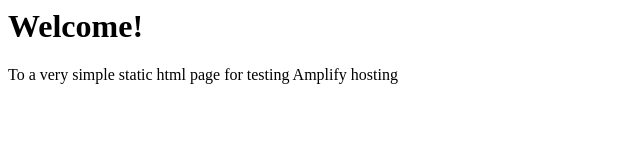
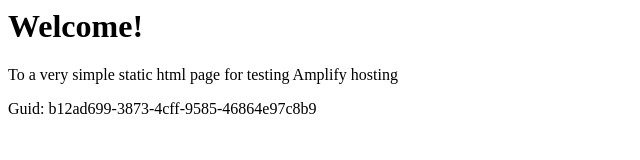
Before and after one commit to aws-aemilia-hkg/Github-PR-Commit-Integration-Test-DoNotTouch-GithubWebhookPreviewCanaryTest-v1-prod-ap-east-1, a website: page src/index.html in a window 1280 px wide. Shown: the whole page, without its empty margins (0-640 px from the left). Drawn offline with Linux system fonts and the light colour scheme.

Commit message:
commit from integ tests

```diff
--- a/src/index.html
+++ b/src/index.html
@@ -1,3 +1,5 @@
+
+
 <html lang="en">
 
 <head>
@@ -10,6 +12,6 @@
 <body>
     <h1>Welcome!</h1>
     <p>To a very simple static html page for testing Amplify hosting</p>
-</body>
+    <p>Guid: b12ad699-3873-4cff-9585-46864e97c8b9</p></body>
 
 </html>
```
